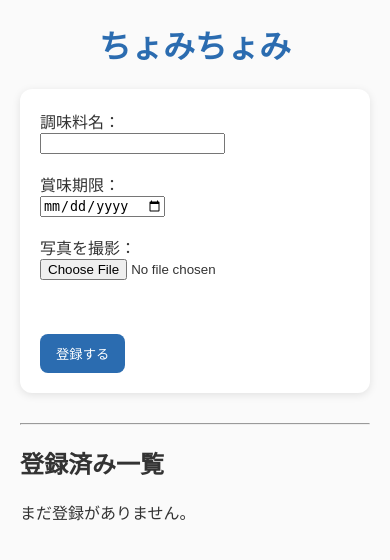
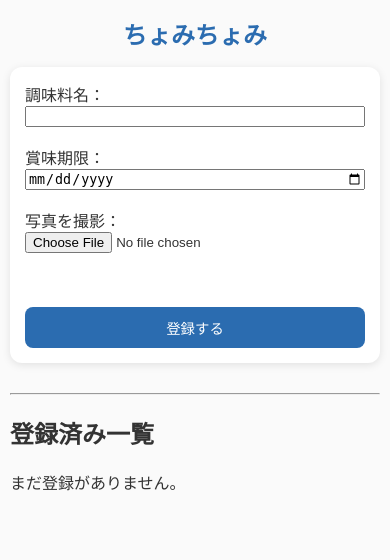
Before and after one commit to sum0924ssk-beep/kojin, a FastAPI app: page / in a window 390 px wide. Shown: the top 560 px of the page. Run offline with FastAPI, Linux system fonts and the light colour scheme; data that the repository does not hold is empty.

Commit message:
レスポンシブ対応css修正

```diff
--- a/static/style.css
+++ b/static/style.css
@@ -8,6 +8,7 @@ body {
 h1 {
   text-align: center;
   color: #2b6cb0;
+  font-size: 1.8rem;
 }
 
 form {
@@ -16,6 +17,14 @@ form {
   border-radius: 12px;
   box-shadow: 0 2px 8px rgba(0,0,0,0.1);
   margin-bottom: 30px;
+  max-width: 500px;
+  margin-left: auto;
+  margin-right: auto;
+}
+
+input, button {
+  width: 100%;
+  box-sizing: border-box;
 }
 
 button {
@@ -25,6 +34,7 @@ button {
   padding: 10px 16px;
   border-radius: 8px;
   cursor: pointer;
+  font-size: 1rem;
 }
 
 button:hover {
@@ -46,12 +56,13 @@ button:hover {
 
 .card img {
   width: 100%;
-  height: 150px;
+  height: auto;
   object-fit: cover;
 }
 
 .info {
   padding: 10px;
+  font-size: 0.9rem;
 }
 
 .del-btn {
@@ -62,3 +73,22 @@ button:hover {
 .del-btn:hover {
   background: #b91c1c;
 }
+
+/* レスポンシブ対応 */
+@media screen and (max-width: 600px) {
+  body {
+    margin: 10px;
+  }
+  h1 {
+    font-size: 1.5rem;
+  }
+  form {
+    padding: 15px;
+  }
+  .info {
+    font-size: 0.85rem;
+  }
+  button {
+    font-size: 0.9rem;
+  }
+}
```
